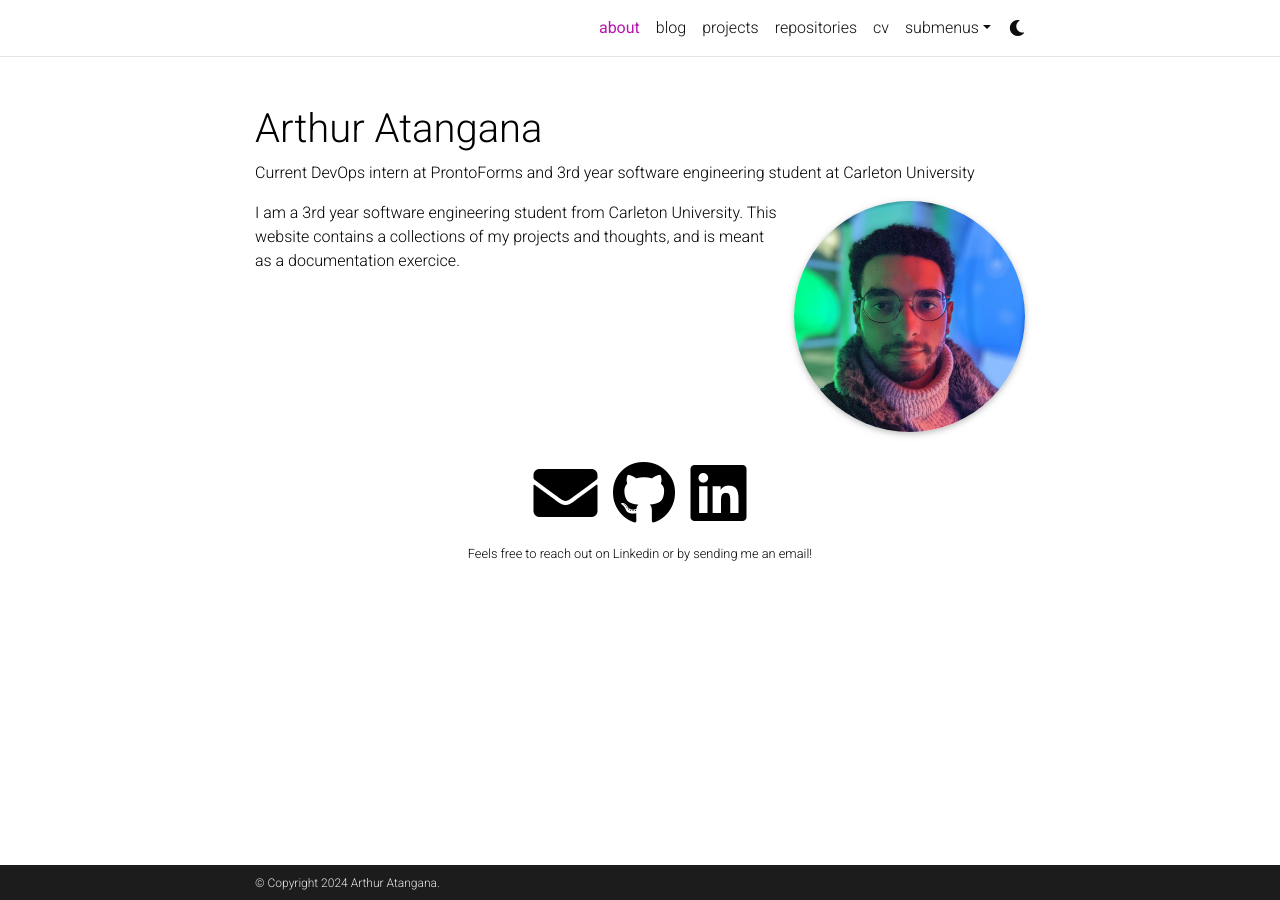
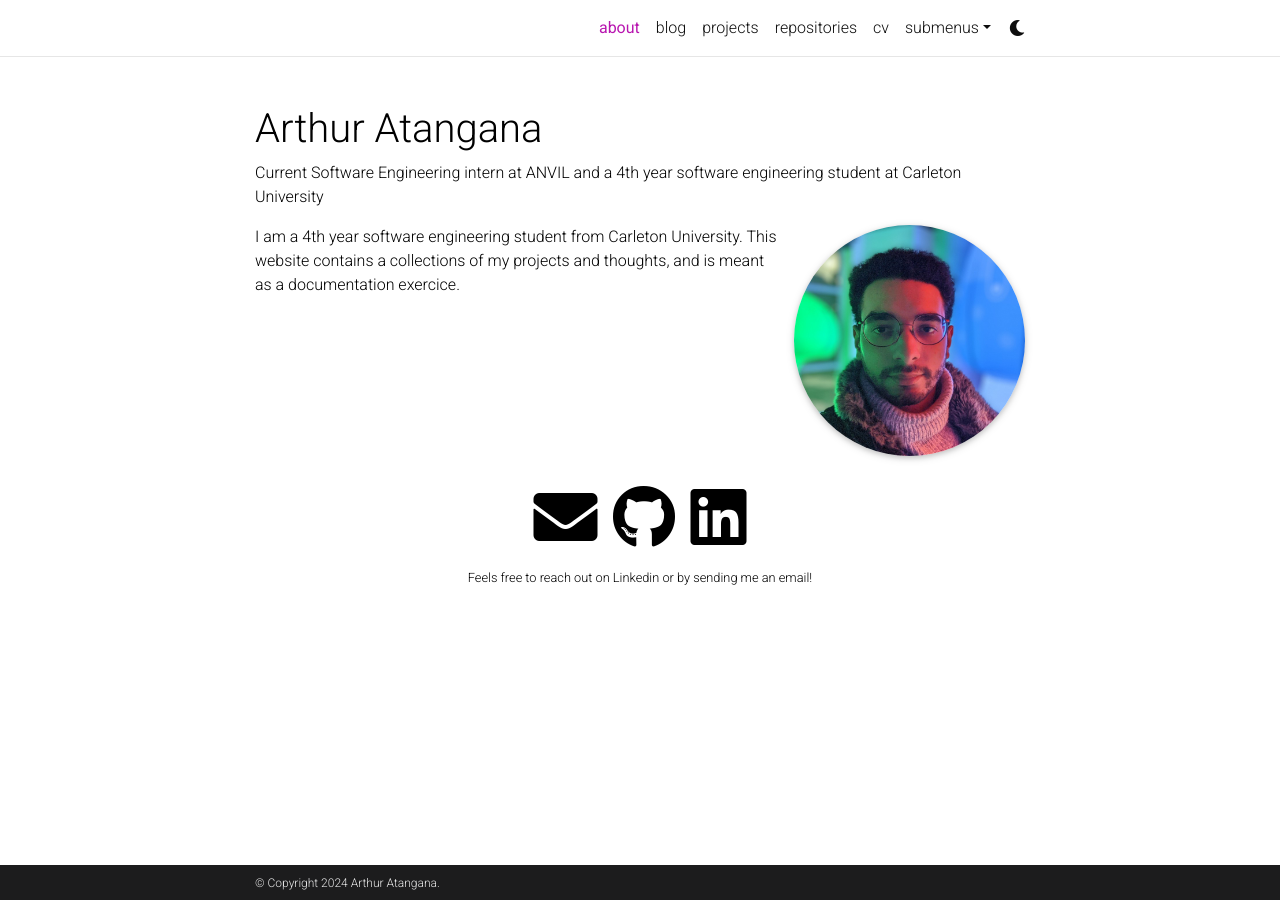
Before and after one commit to ArthurAtangana/ArthurAtangana.github.io, a Jekyll site: the page built from _pages/about.md, in a window 1280 px wide. Built offline with Jekyll 4.4.1, drawn with Linux system fonts in a browser that asks for light colours; full-size pictures stand in for the smaller copies a plugin makes; comment, search, counter and statistics services are not loaded; a style sheet for code colours, icons or effects is not loaded.

Commit message:
Update about information

```diff
--- a/_pages/about.md
+++ b/_pages/about.md
@@ -2,7 +2,7 @@
 layout: about
 title: about
 permalink: /
-subtitle: Current DevOps intern at ProntoForms and 3rd year software engineering student at Carleton University
+subtitle: Current Software Engineering intern at ANVIL and a 4th year software engineering student at Carleton University
 
 profile:
   align: right
@@ -23,5 +23,5 @@ selected_papers: false # includes a list of papers marked as "selected={true}"
 social: true  # includes social icons at the bottom of the page
 ---
 
-I am a 3rd year software engineering student from Carleton University.
+I am a 4th year software engineering student from Carleton University.
 This website contains a collections of my projects and thoughts, and is meant as a documentation exercice.
```
